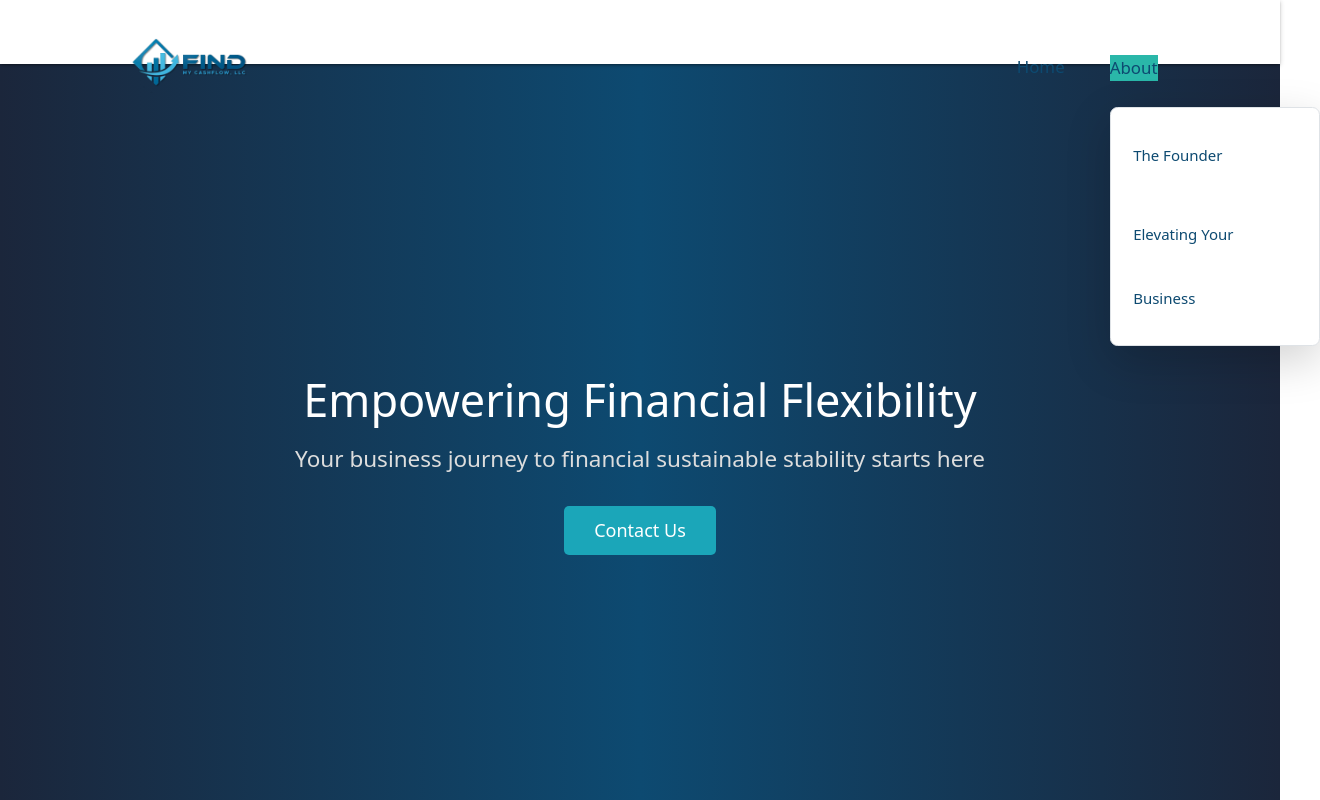
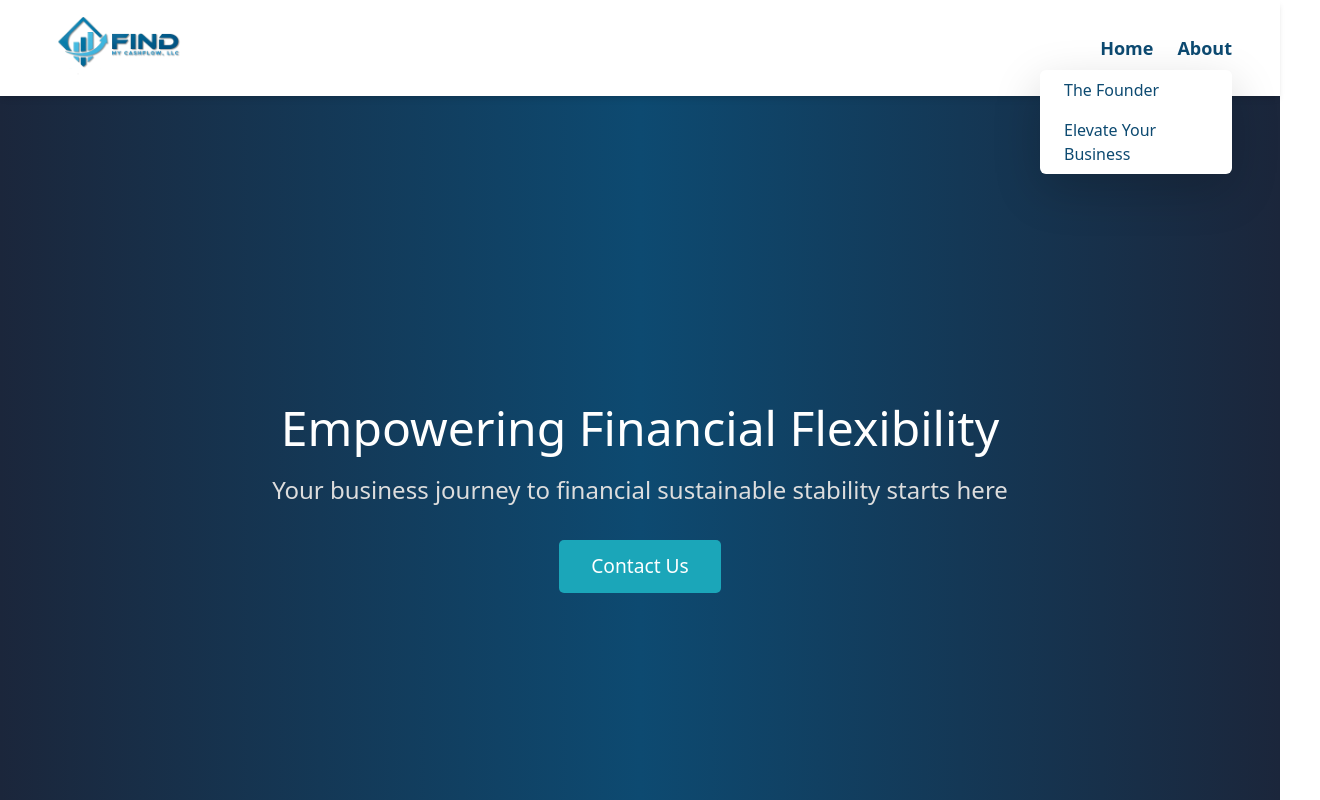
Before and after one commit to smackeem/findmycashflow, a React (Vite) app: page / in a window 1280 px wide. Both pictures are taken after a click on the button "About". Shown: the top 800 px of the page, 1320 px wide, since content can reach past the window. Built offline with nearby package versions, Linux system fonts and the light colour scheme.

Commit message:
Navbar updated and build created.

```diff
--- a/index.html
+++ b/index.html
@@ -11,13 +11,11 @@
     <link rel="preconnect" href="https://fonts.gstatic.com" crossorigin>
     <link href="https://fonts.googleapis.com/css2?family=Playfair+Display&family=Raleway:ital,wght@0,100..900;1,100..900&display=swap" rel="stylesheet">
     <link href="https://fonts.googleapis.com/icon?family=Material+Icons" rel="stylesheet">
-    <link href="https://cdnjs.cloudflare.com/ajax/libs/materialize/1.0.0/css/materialize.min.css" rel="stylesheet">
     <link href="https://fonts.googleapis.com/css2?family=Montserrat:wght@400;600&family=Roboto:wght@400;700&display=swap" rel="stylesheet">
 
-<script src="https://cdnjs.cloudflare.com/ajax/libs/materialize/1.0.0/js/materialize.min.js"></script>
 
 
-    <title>Vite + React</title>
+    <title>FindMyCashFlow</title>
   </head>
   <body>
     <div id="root"></div>
--- a/src/components/Header/index.jsx
+++ b/src/components/Header/index.jsx
@@ -1,88 +1,65 @@
-import React, { useState, useEffect } from 'react';
-import { Link } from 'react-router-dom';
-import logoImg from '../../assets/logo.png';
+import { useState } from "react";
+import { Link } from "react-router-dom";
+import logo from "../../assets/logo.png"
 
 const Header = () => {
-  const [scrolled, setScrolled] = useState(false);
-  const [isDropdownOpen, setIsDropdownOpen] = useState(false);
-
-  // Handle scroll effect for the sticky navbar
-  useEffect(() => {
-    const handleScroll = () => {
-      setScrolled(window.scrollY > 50);
-    };
-
-    window.addEventListener('scroll', handleScroll);
-    return () => {
-      window.removeEventListener('scroll', handleScroll);
-    };
-  }, []);
-
-  // Toggle dropdown open/close
-  const toggleDropdown = () => {
-    setIsDropdownOpen(!isDropdownOpen);
-  };
+  const [isDropdownOpen, setDropdownOpen] = useState(false);
 
   return (
-    <nav
-      className={`sticky top-0 w-full z-50 transition-all duration-300 ${
-        scrolled ? 'bg-white shadow-lg' : 'bg-transparent'
-      }`}
-    >
-      <div className="max-w-6xl mx-auto flex justify-between items-center px-4 py-6">
+    <header className="fixed w-full bg-white shadow-md z-50">
+      <nav className="flex justify-between items-center mx-5">
         {/* Logo */}
+        <div className="flex items-center">
           <Link to="/">
-          <img src={logoImg} alt="logo" className="h-16 md:h-24" />
+            <img
+              src={logo}
+              alt="Logo"
+              className="h-24 transition-transform transform hover:scale-105"
+            />
           </Link>
+        </div>
 
-        {/* Nav Items */}
-        <ul className="flex items-center space-x-8">
-          {/* Home Link */}
-          <li>
+        {/* Menu Items */}
+        <div className="flex items-center space-x-6">
           <Link
             to="/"
-              className="text-lg text-[#0D4A71] font-medium hover:text-[#1B263B] transition-colors"
+            className="text-lg font-semibold text-[#0D4A71] hover:text-gray-700 transition duration-300"
           >
             Home
           </Link>
-          </li>
 
-          {/* About Dropdown */}
-          <li className="relative">
+          <div className="relative">
+            {/* About Menu */}
             <button
-              onClick={toggleDropdown}
-              className="text-lg text-[#0D4A71] font-medium hover:text-[#1B263B] transition-colors focus:outline-none"
+              onClick={() => setDropdownOpen(!isDropdownOpen)}
+              className="text-lg font-semibold text-[#0D4A71] hover:text-gray-700 transition duration-300"
             >
               About
             </button>
 
-            {/* Dropdown Menu */}
-            <ul
-              className={`absolute top-full mt-2 left-0 bg-white border border-gray-200 rounded-lg shadow-lg py-2 w-56 transition-transform duration-300 ${
-                isDropdownOpen ? 'scale-100 opacity-100' : 'scale-95 opacity-0 pointer-events-none'
-              }`}
-            >
-              <li>
-                <Link
-                  to="/founder"
-                  className="block px-4 py-2 text-[#0D4A71] hover:bg-gray-100 transition-colors"
+            {/* Dropdown */}
+            {isDropdownOpen && (
+              <div className="absolute right-0 mt-2 w-48 bg-white shadow-lg rounded-md">
+                <a
+                  href="/founder"
+                  className="block px-4 py-2 text-[#0D4A71] hover:bg-gray-100 transition duration-200"
+                  onClick={() => setDropdownOpen(false)}
                 >
                   The Founder
-                </Link>
-              </li>
-              <li>
-                <Link
-                  to="/elevating-business"
-                  className="block px-4 py-2 text-[#0D4A71] hover:bg-gray-100 transition-colors"
+                </a>
+                <a
+                  href="/elevate-your-business"
+                  className="block px-4 py-2 text-[#0D4A71] hover:bg-gray-100 transition duration-200"
+                  onClick={() => setDropdownOpen(false)}
                 >
-                  Elevating Your Business
-                </Link>
-              </li>
-            </ul>
-          </li>
-        </ul>
+                  Elevate Your Business
+                </a>
+              </div>
+            )}
+          </div>
         </div>
       </nav>
+    </header>
   );
 };
 
--- a/src/components/Main/index.jsx
+++ b/src/components/Main/index.jsx
@@ -1,17 +1,20 @@
-import { Routes, Route } from "react-router";
+import { Routes, Route, useLocation } from "react-router";
 import Home from "../../pages/Home";
 import About from "../../pages/About";
 import MissionPage from "../../pages/Mission";
 
 const Main = () => {
+    const location = useLocation();
+
+    const isHome = location.pathname === "/";
     return (
-        <>
+        <main className={isHome ? "pt-24" : "pt-32"}>
         <Routes>
         <Route path="/" element={<Home />}/>
         <Route path="/founder" element={<About />}/>
-        <Route path="/elevating-business" element={<MissionPage />}/>
+        <Route path="/elevate-your-business" element={<MissionPage />}/>
         </Routes>
-        </>
+        </main>
     )
 }
 
--- a/tailwind.config.js
+++ b/tailwind.config.js
@@ -1,8 +1,10 @@
+const flowbite = require("flowbite-react/tailwind");
 /** @type {import('tailwindcss').Config} */
 export default {
   content: [
     "./index.html",
     "./src/**/*.{js,ts,jsx,tsx}",
+    flowbite.content(),
   ],
   theme: {
     extend: {
@@ -12,6 +14,7 @@ export default {
     },
   },
   plugins: [
-    require('flowbite/plugin')
+    require('flowbite/plugin'),
+    flowbite.plugin(),
 ],
 }
```
Also changed, not shown: 1 other file (tests, documents, lock files or other folders). Lines whose indentation alone changed are shown as unchanged.
